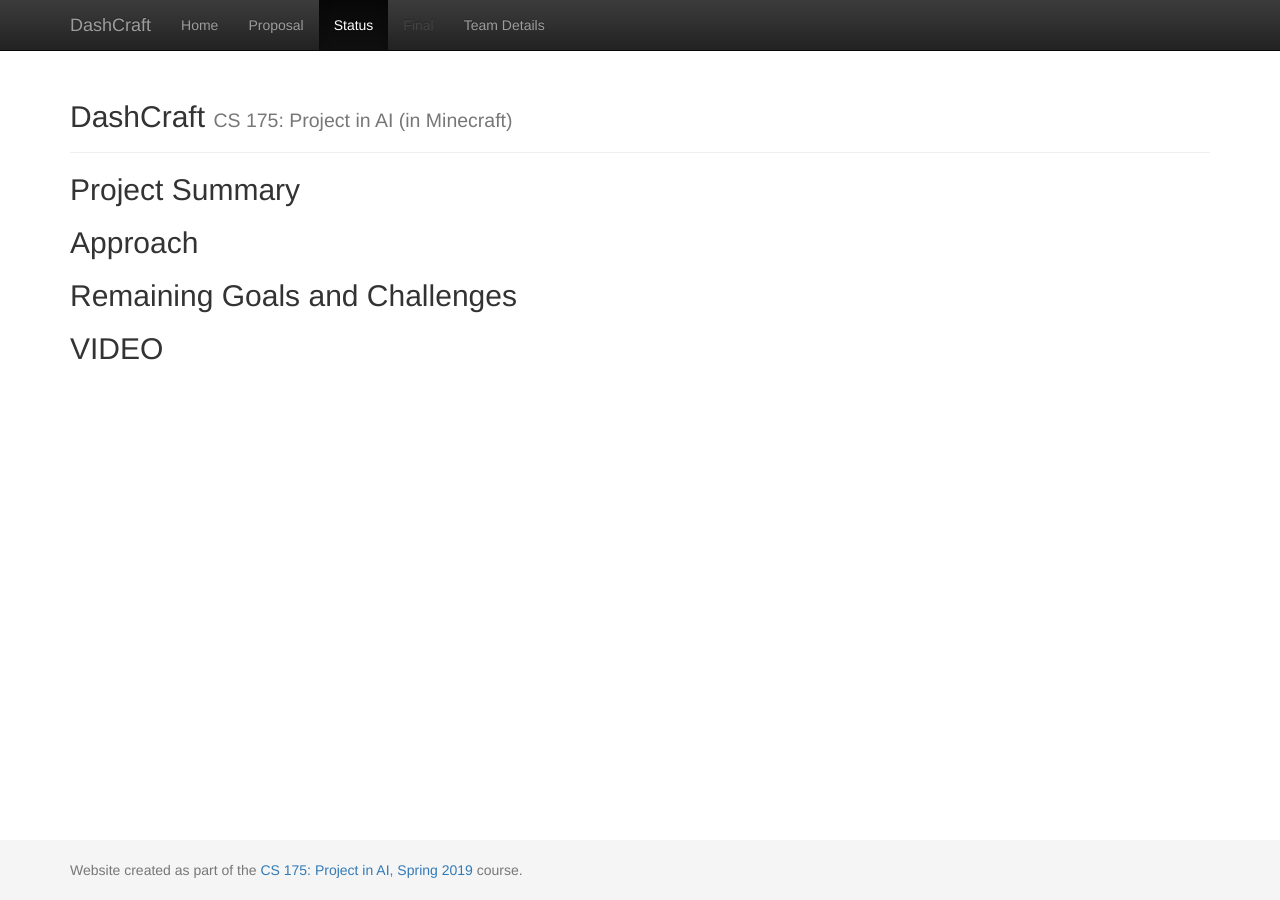
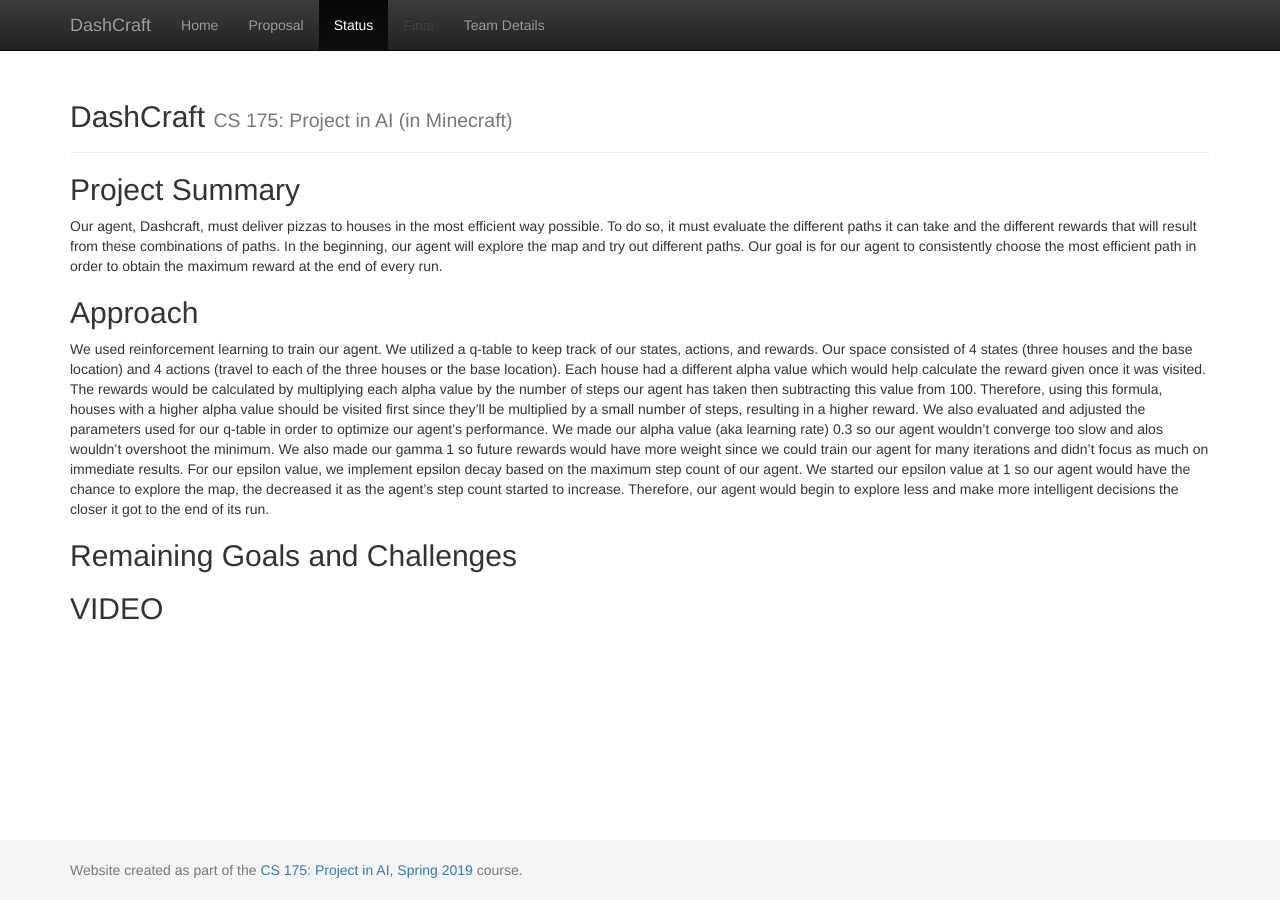
Before and after one commit to alonmaor/DashCraft, a Jekyll site: the page built from docs/status.md, in a window 1280 px wide. Built offline with Jekyll 4.4.1, drawn with Linux system fonts in a browser that asks for light colours.

Commit message:
Update status.md

```diff
--- a/docs/status.md
+++ b/docs/status.md
@@ -5,7 +5,12 @@
 
 ## Project Summary
 
+Our agent, Dashcraft, must deliver pizzas to houses in the most efficient way possible. To do so, it must evaluate the different paths it can take and the different rewards that will result from these combinations of paths. In the beginning, our agent will explore the map and try out different paths. Our goal is for our agent to consistently choose the most efficient path in order to obtain the maximum reward at the end of every run.
+
 ## Approach
+
+We used reinforcement learning to train our agent. We utilized a q-table to keep track of our states, actions, and rewards. Our space consisted of 4 states (three houses and the base location) and 4 actions (travel to each of the three houses or the base location). Each house had a different alpha value which would help calculate the reward given once it was visited. The rewards would be calculated by multiplying each alpha value by the number of steps our agent has taken then subtracting this value from 100. Therefore, using this formula, houses with a higher alpha value should be visited first since they'll be multiplied by a small number of steps, resulting in a higher reward.
+We also evaluated and adjusted the parameters used for our q-table in order to optimize our agent's performance. We made our alpha value (aka learning rate) 0.3 so our agent wouldn't converge too slow and alos wouldn't overshoot the minimum. We also made our gamma 1 so future rewards would have more weight since we could train our agent for many iterations and didn't focus as much on immediate results. For our epsilon value, we implement epsilon decay based on the maximum step count of our agent. We started our epsilon value at 1 so our agent would have the chance to explore the map, the decreased it as the agent's step count started to increase. Therefore, our agent would begin to explore less and make more intelligent decisions the closer it got to the end of its run.
 
 ## Remaining Goals and Challenges
 
```
